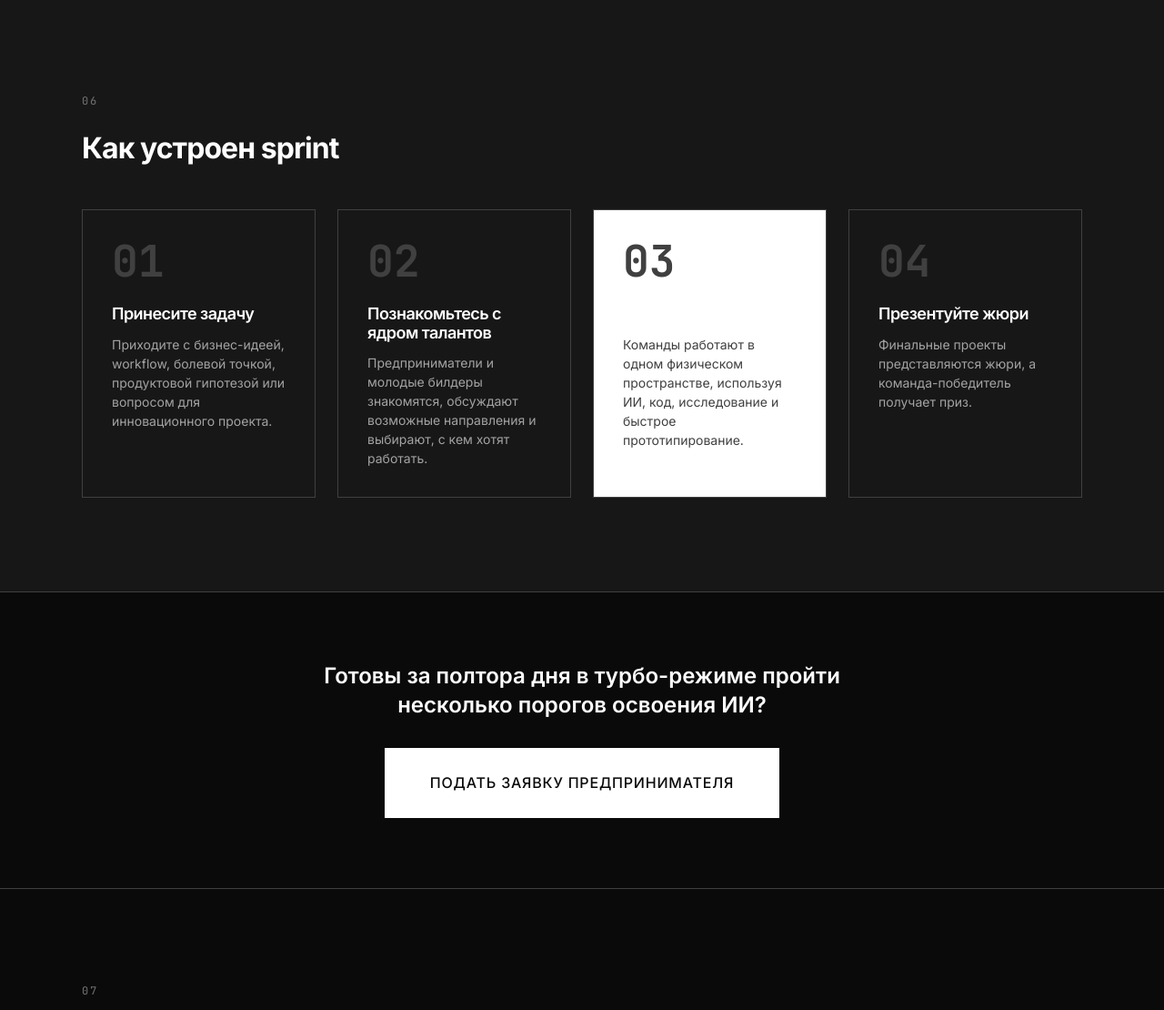
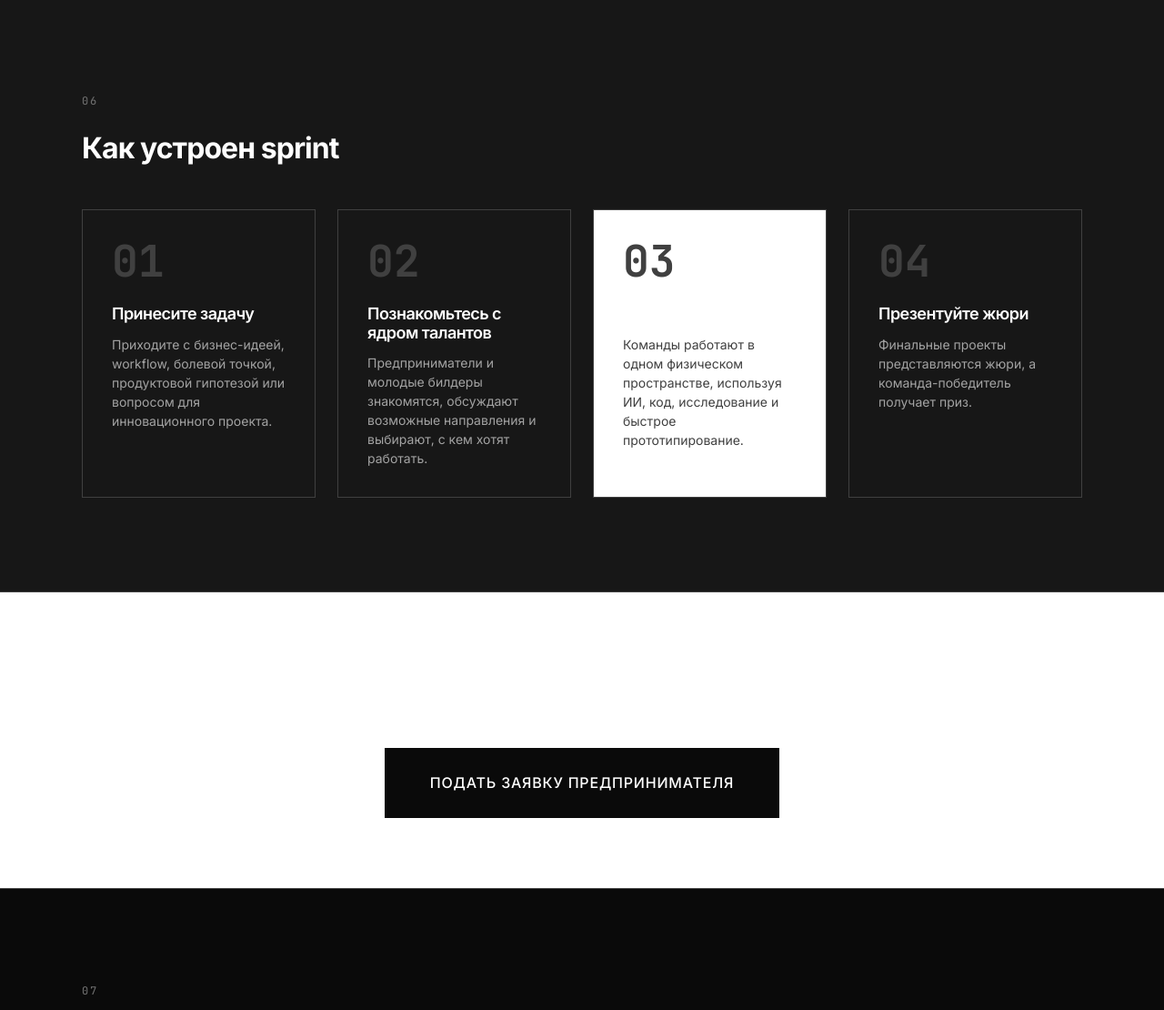
Before and after one commit to aboba485/hybrid-hackathon-LP, a FastAPI app: page / in a window 1280 px wide. Shown: the part 5390-6500 px from the top of the page at 91% size. Run offline with FastAPI, Linux system fonts and the light colour scheme.

Commit message:
Invert the two CTA bands to white background
Apply .inverted-card to both CTA bands and extend the inverted primary-button
override to .inverted-card so the "Подать заявку" button stays visible
(black-on-white). Bump cache-bust to ?v=9.

Co-Authored-By: Claude Opus 4.8 <noreply@anthropic.com>

```diff
--- a/app/static/css/styles.css
+++ b/app/static/css/styles.css
@@ -1052,14 +1052,17 @@ h1, h2, h3, h4, h5, h6 {
     --color-accent: var(--color-black);
 }
 
-/* Primary (submit) button: invert to black-on-white so it stays visible */
-.section-inverted .btn-primary {
+/* Primary button on any inverted (white) surface: invert to black-on-white
+   so it stays visible. */
+.section-inverted .btn-primary,
+.inverted-card .btn-primary {
     background: var(--color-black);
     color: var(--color-white);
     border-color: var(--color-black);
 }
 
-.section-inverted .btn-primary:hover {
+.section-inverted .btn-primary:hover,
+.inverted-card .btn-primary:hover {
     background: transparent;
     color: var(--color-black);
 }
--- a/app/templates/index.html
+++ b/app/templates/index.html
@@ -17,7 +17,7 @@
     <link href="https://fonts.googleapis.com/css2?family=Inter:wght@400;500;600;700;800&family=JetBrains+Mono:wght@400;500;600;700&display=swap" rel="stylesheet">
 
     <!-- Styles -->
-    <link rel="stylesheet" href="/static/css/styles.css?v=8">
+    <link rel="stylesheet" href="/static/css/styles.css?v=9">
 </head>
 <body>
     <!-- Hero Section -->
@@ -169,7 +169,7 @@
     </section>
 
     <!-- CTA Band 1 -->
-    <section class="cta-band">
+    <section class="cta-band inverted-card">
         <div class="container">
             <p class="cta-band-text" data-i18n="cta_band_1">Ready to cross several thresholds of AI mastery in turbo mode — in just 1.5 days?</p>
             <a href="#apply" class="btn btn-primary" data-i18n="cta_apply">Apply as an Entrepreneur</a>
@@ -222,7 +222,7 @@
     </section>
 
     <!-- CTA Band 2 -->
-    <section class="cta-band">
+    <section class="cta-band inverted-card">
         <div class="container">
             <p class="cta-band-text" data-i18n="cta_band_2">Only 6 seats. Applying is the first step — we meet, then you decide.</p>
             <a href="#apply" class="btn btn-primary" data-i18n="cta_apply">Apply as an Entrepreneur</a>
@@ -381,7 +381,7 @@
     </footer>
 
     <!-- Scripts -->
-    <script src="/static/js/i18n.js?v=8"></script>
-    <script src="/static/js/main.js?v=8"></script>
+    <script src="/static/js/i18n.js?v=9"></script>
+    <script src="/static/js/main.js?v=9"></script>
 </body>
 </html>
```
